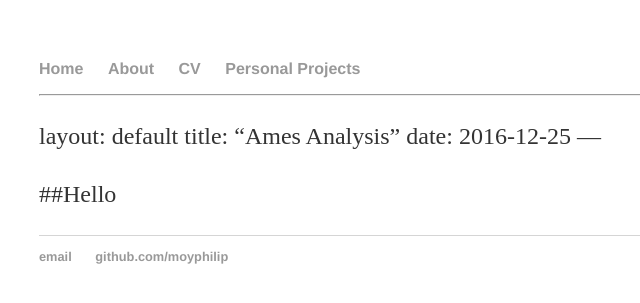
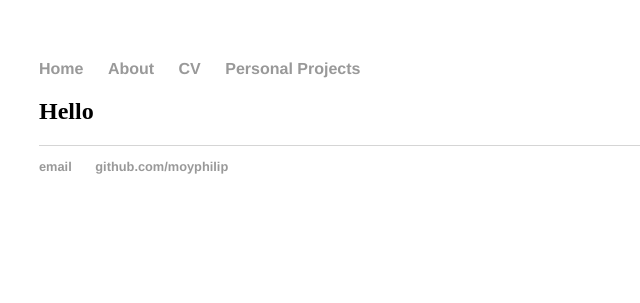
Before and after one commit to moyphilip/moyphilip.github.io, a Jekyll site: the page built from cv/index.html, in a window 1280 px wide. Shown: the top 303 px of the page, without its empty margins (153-793 px from the left). Built offline with Jekyll 4.4.1, drawn with Linux system fonts in a browser that asks for light colours.

Commit message:
Update cv.md

```diff
--- a/_includes/cv.md
+++ b/_includes/cv.md
@@ -1,7 +1,2 @@
----
-layout: default
-title: "Ames Analysis"
-date: 2016-12-25
----
 
-##Hello
+## Hello
```
